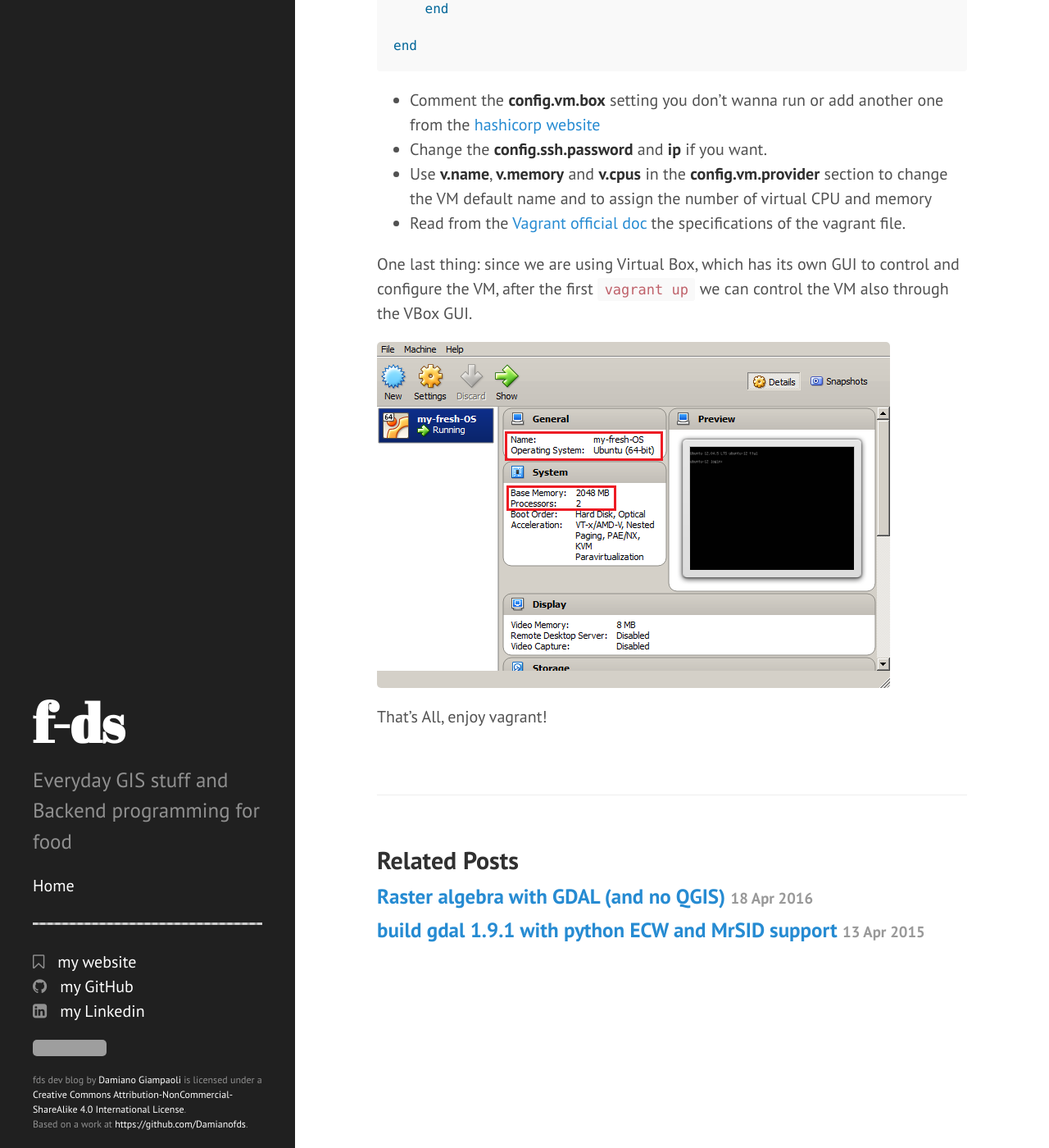
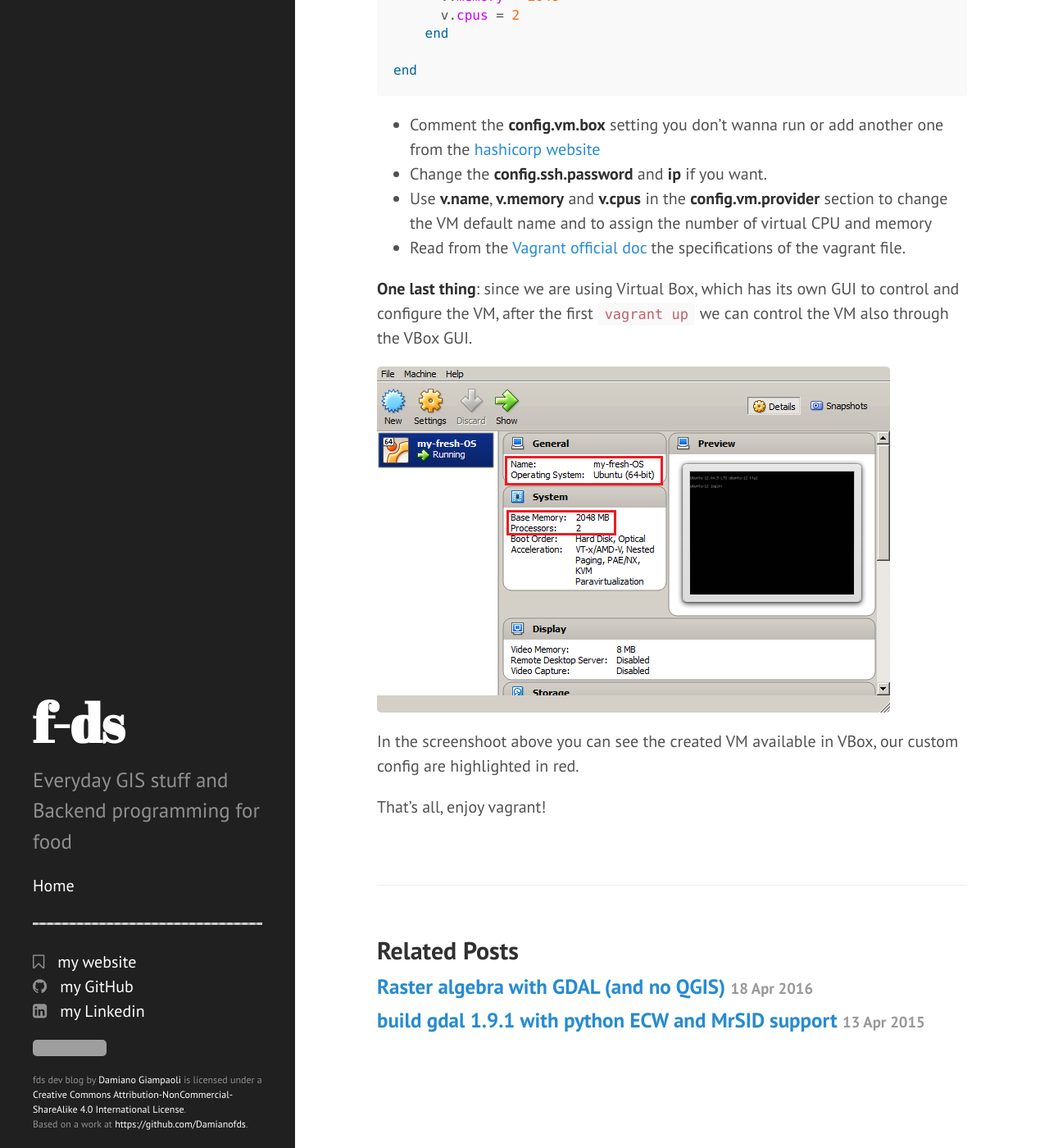
Before and after one commit to f-ds/f-ds.github.io, a Jekyll site: the page built from _posts/2016-04-14-real-vagrant-in-2-minutes-run-ubuntu-or-centos.markdown, in a window 1280 px wide and 1400 px high, scrolled down 4099 px. Shown: the whole window at 82% size. Built offline with Jekyll 4.4.1, drawn with Linux system fonts in a browser that asks for light colours; nearby versions of some CDN libraries; some of the changed text lies outside the part shown; grey boxes are pictures that could not be loaded.

```diff
--- a/_posts/2016-04-14-real-vagrant-in-2-minutes-run-ubuntu-or-centos.markdown
+++ b/_posts/2016-04-14-real-vagrant-in-2-minutes-run-ubuntu-or-centos.markdown
@@ -65,7 +65,7 @@
 
 But let's continue to play with the VM we've launched: you can log in on it in 2 different ways:
 
-Simply typing *vagrant ssh*
+Simply typing ``vagrant ssh``
 
 ~~~~~~~~~~~~~~~~
 #/home/fds/work/code$ vagrant ssh
@@ -95,16 +95,16 @@
 
 Again: this weird IP address is configured in the Vagrantfile, you can set whatever valid address you want
 
-You can login/logout as many time you want, the VM will remains up and running untill we execute *vagrant halt*
+You can login/logout as many time you want, the VM will remains up and running untill we execute ``vagrant halt``
 
 ~~~~~~~~~~~~~~
 #/home/fds/work/code$ vagrant halt
 ==> default: Attempting graceful shutdown of VM...
 ~~~~~~~~~~~~~~~~~~~
 
-The VM will shutdown but all our changes will be saved and ready for the next `vagrant up`.
+The VM will shutdown but all our changes will be saved and ready for the next **vagrant up**.
 
-In order to destroy a VM and so delete its state
+In order to destroy a VM and so delete its state use the command ``vagrant destroy``
 
 ~~~~~~~~~~~~~~
 #/home/fds/work/code$ vagrant destroy
@@ -142,8 +142,10 @@
 *  Use **v.name**,  **v.memory** and **v.cpus** in the **config.vm.provider** section to change the VM default name and to assign the number of virtual CPU and memory
 * Read from the [Vagrant official doc](https://www.vagrantup.com/docs/vagrantfile/) the specifications of the vagrant file.
 
-One last thing: since we are using Virtual Box, which has its own GUI to control and configure the VM, after the first ``vagrant up`` we can control the VM also through the VBox GUI.
+**One last thing**: since we are using Virtual Box, which has its own GUI to control and configure the VM, after the first ``vagrant up`` we can control the VM also through the VBox GUI.
 
 ![The created VM available in VBox, our custom config are highlighted in red](https://raw.githubusercontent.com/f-ds/f-ds.github.io/master/public/img/vagrant-vbox.png)
 
-That's All, enjoy vagrant!
+In the screenshoot above you can see the created VM available in VBox, our custom config are highlighted in red.
+
+That's all, enjoy vagrant!
```
Also changed, not shown: other parts of _posts/2016-04-14-real-vagrant-in-2-minutes-run-ubuntu-or-centos.markdown (+1 -1 lines).
